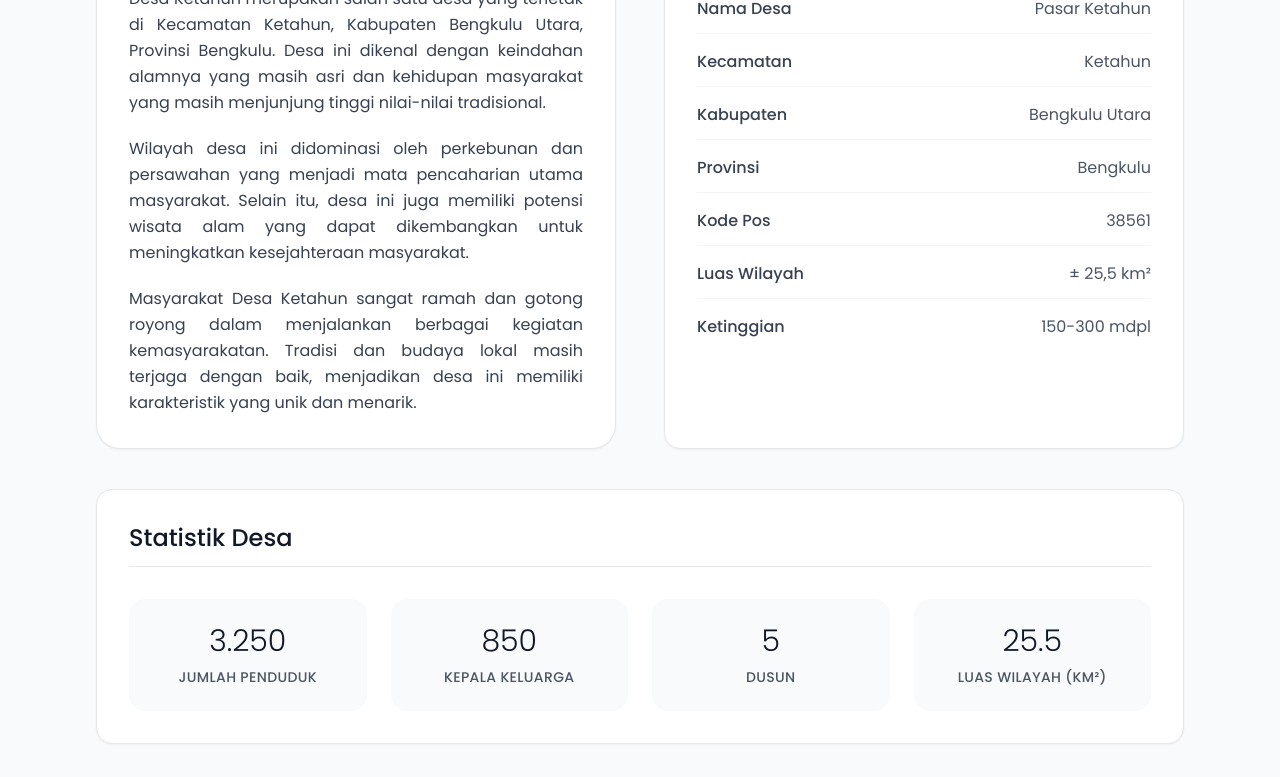
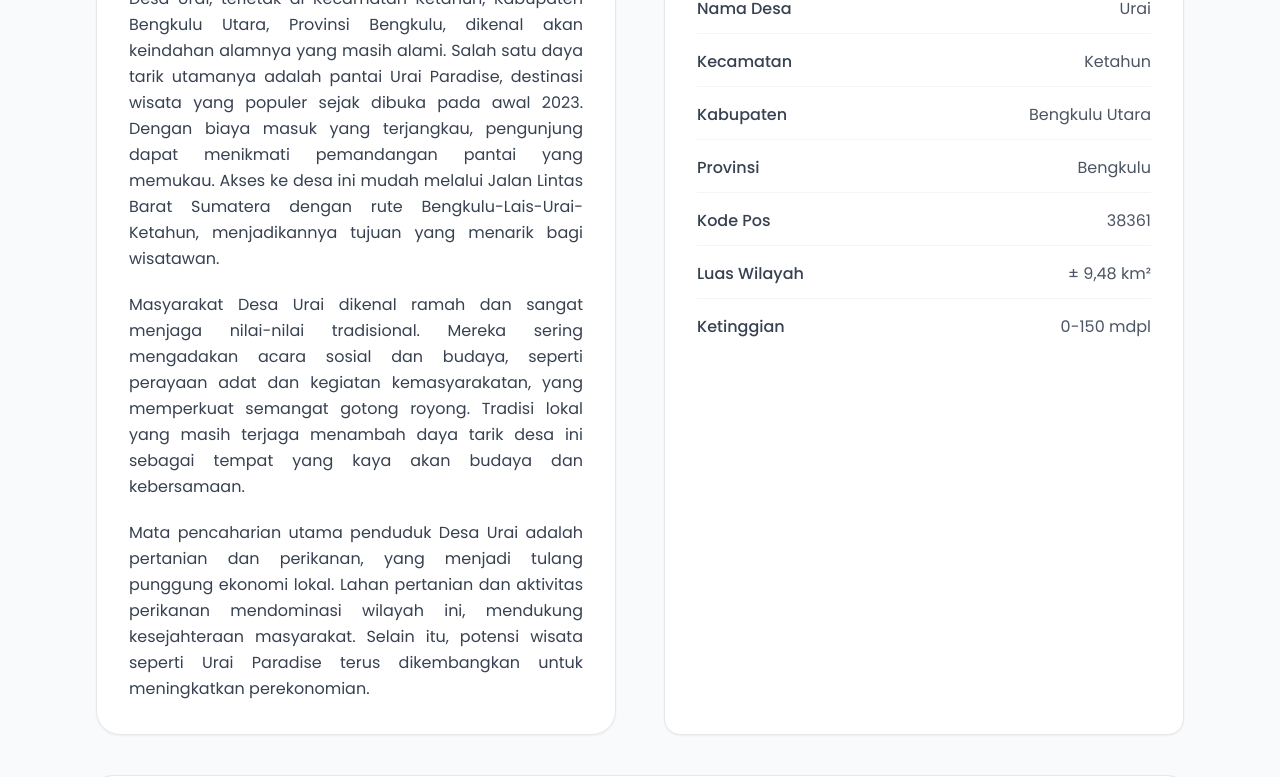
Before and after one commit to verlinof/web-besamo-ketahun, a Next.js app: page /tentang-desa/urai in a window 1280 px wide. Shown: the part 660-1437 px from the top of the page. Built offline with nearby package versions, Linux system fonts and the light colour scheme.

Commit message:
Feat: Tentang Desa

```diff
--- a/src/pages/tentang-desa/pasarketahun.js
+++ b/src/pages/tentang-desa/pasarketahun.js
@@ -13,13 +13,13 @@ export default function TentangDesa() {
     { label: "Provinsi", value: "Bengkulu" },
     { label: "Kode Pos", value: "38361" },
     { label: "Luas Wilayah", value: "± 34.50 km²" },
-    { label: "Ketinggian", value: "150 mdpl" },
+    { label: "Ketinggian", value: "0-150 mdpl" },
   ];
 
   const demographyData = [
     { label: "Jumlah Penduduk", value: "±3.190 jiwa" },
-    { label: "Jumlah KK", value: "±850 KK" },
-    { label: "Jumlah Dusun", value: "3 Dusun" },
+    { label: "Jumlah KK", value: "±1.172 KK" },
+    { label: "Jumlah Dusun", value: "4 Dusun" },
     {
       label: "Mata Pencaharian",
       value: "Petani, Pegawai, Nelayan, dan Pelaku Usaha",
@@ -28,8 +28,8 @@ export default function TentangDesa() {
 
   const statsData = [
     { number: "3.190", label: "Jumlah Penduduk" },
-    { number: "850", label: "Kepala Keluarga" },
-    { number: "3", label: "Dusun" },
+    { number: "1.172", label: "Kepala Keluarga" },
+    { number: "4", label: "Dusun" },
     { number: "34.50", label: "Luas Wilayah (km²)" },
   ];
 
@@ -62,25 +62,31 @@ export default function TentangDesa() {
                     </h2>
                     <div className="space-y-5 text-gray-700 leading-relaxed">
                       <p className="text-justify">
-                        Desa Ketahun merupakan salah satu desa yang terletak di
-                        Kecamatan Ketahun, Kabupaten Bengkulu Utara, Provinsi
-                        Bengkulu. Desa ini dikenal dengan keindahan alamnya yang
-                        masih asri dan kehidupan masyarakat yang masih
-                        menjunjung tinggi nilai-nilai tradisional.
+                        Desa Pasar Ketahun merupakan salah satu dari sekian
+                        banyak district di Kecamatan Ketahun,Kabupaten Bengkulu
+                        Utara, Provinsi. Desa ini terletak di pesisir pantai dan
+                        diapit oleh Sungai Ketahun yang bermuara langsung ke
+                        Samudera Hindia.
                       </p>
                       <p className="text-justify">
-                        Wilayah desa ini didominasi oleh perkebunan dan
-                        persawahan yang menjadi mata pencaharian utama
-                        masyarakat. Selain itu, desa ini juga memiliki potensi
-                        wisata alam yang dapat dikembangkan untuk meningkatkan
-                        kesejahteraan masyarakat.
+                        Sebagian besar wilayah desa ini dilintasi oleh jalur
+                        antar kabupaten dan provinsi yaitu Trans-Sumatra yang
+                        membentang hingga ratusan kilometer. Hal ini menjadikan
+                        Desa Pasar Ketahun tempat yang cukup strategis sebagai
+                        pusat aktivitas sosial-ekonomi masyarakat Ketahun.
+                        Selain itu, mata pencaharian utama masyarakat Desa Pasar
+                        Ketahun didominasi oleh pegawai, UMKM dan nelayan.
                       </p>
                       <p className="text-justify">
-                        Masyarakat Desa Ketahun sangat ramah dan gotong royong
-                        dalam menjalankan berbagai kegiatan kemasyarakatan.
-                        Tradisi dan budaya lokal masih terjaga dengan baik,
-                        menjadikan desa ini memiliki karakteristik yang unik dan
-                        menarik.
+                        Masyarakat Desa Pasar Ketahun dikenal sebagai pribadi
+                        yang ramah dan menjunjung tinggi nilai-nilai
+                        kekeluargaan. Suasana gotong royong masih sangat terasa,
+                        terutama dalam kegiatan-kegiatan komunal atau acara
+                        adat. Kehidupan beragama berjalan harmonis, dengan
+                        masjid dan mushola menjadi pusat kegiatan spiritual
+                        masyarakat. Meskipun modernisasi mulai menyentuh,
+                        tradisi dan kearifan lokal, namun tetap terjaga dengan
+                        menciptakan sebuah komunitas yang kuat dan guyub.
                       </p>
                     </div>
                   </div>
--- a/src/pages/tentang-desa/urai.js
+++ b/src/pages/tentang-desa/urai.js
@@ -7,27 +7,27 @@ export default function TentangDesa() {
   const [selectedTab, setSelectedTab] = useState("profil");
 
   const profileData = [
-    { label: "Nama Desa", value: "Pasar Ketahun" },
+    { label: "Nama Desa", value: "Urai" },
     { label: "Kecamatan", value: "Ketahun" },
     { label: "Kabupaten", value: "Bengkulu Utara" },
     { label: "Provinsi", value: "Bengkulu" },
-    { label: "Kode Pos", value: "38561" },
-    { label: "Luas Wilayah", value: "± 25,5 km²" },
-    { label: "Ketinggian", value: "150-300 mdpl" },
+    { label: "Kode Pos", value: "38361" },
+    { label: "Luas Wilayah", value: "± 9,48 km²" },
+    { label: "Ketinggian", value: "0-150 mdpl" },
   ];
 
   const demographyData = [
-    { label: "Jumlah Penduduk", value: "±3.250 jiwa" },
-    { label: "Jumlah KK", value: "±850 KK" },
-    { label: "Jumlah Dusun", value: "5 Dusun" },
-    { label: "Mata Pencaharian", value: "Petani, Pekebun" },
+    { label: "Jumlah Penduduk", value: "±1.696 jiwa" },
+    { label: "Jumlah Dusun", value: "3 Dusun" },
+    { label: "Jumlah KK", value: "658 KK" },
+    { label: "Mata Pencaharian", value: "Pertanian, Perkebunan, Perikanan" },
   ];
 
   const statsData = [
-    { number: "3.250", label: "Jumlah Penduduk" },
-    { number: "850", label: "Kepala Keluarga" },
-    { number: "5", label: "Dusun" },
-    { number: "25.5", label: "Luas Wilayah (km²)" },
+    { number: "1770", label: "Jumlah Penduduk" },
+    { number: "3", label: "Dusun" },
+    { number: "658", label: "Jumlah Kartu Keluarga" },
+    { number: "9.48", label: "Luas Wilayah (km²)" },
   ];
 
   const tabs = [
@@ -59,25 +59,34 @@ export default function TentangDesa() {
                     </h2>
                     <div className="space-y-5 text-gray-700 leading-relaxed">
                       <p className="text-justify">
-                        Desa Ketahun merupakan salah satu desa yang terletak di
-                        Kecamatan Ketahun, Kabupaten Bengkulu Utara, Provinsi
-                        Bengkulu. Desa ini dikenal dengan keindahan alamnya yang
-                        masih asri dan kehidupan masyarakat yang masih
-                        menjunjung tinggi nilai-nilai tradisional.
+                        Desa Urai, terletak di Kecamatan Ketahun, Kabupaten
+                        Bengkulu Utara, Provinsi Bengkulu, dikenal akan
+                        keindahan alamnya yang masih alami. Salah satu daya
+                        tarik utamanya adalah pantai Urai Paradise, destinasi
+                        wisata yang populer sejak dibuka pada awal 2023. Dengan
+                        biaya masuk yang terjangkau, pengunjung dapat menikmati
+                        pemandangan pantai yang memukau. Akses ke desa ini mudah
+                        melalui Jalan Lintas Barat Sumatera dengan rute
+                        Bengkulu-Lais-Urai-Ketahun, menjadikannya tujuan yang
+                        menarik bagi wisatawan.
                       </p>
                       <p className="text-justify">
-                        Wilayah desa ini didominasi oleh perkebunan dan
-                        persawahan yang menjadi mata pencaharian utama
-                        masyarakat. Selain itu, desa ini juga memiliki potensi
-                        wisata alam yang dapat dikembangkan untuk meningkatkan
-                        kesejahteraan masyarakat.
+                        Masyarakat Desa Urai dikenal ramah dan sangat menjaga
+                        nilai-nilai tradisional. Mereka sering mengadakan acara
+                        sosial dan budaya, seperti perayaan adat dan kegiatan
+                        kemasyarakatan, yang memperkuat semangat gotong royong.
+                        Tradisi lokal yang masih terjaga menambah daya tarik
+                        desa ini sebagai tempat yang kaya akan budaya dan
+                        kebersamaan.
                       </p>
                       <p className="text-justify">
-                        Masyarakat Desa Ketahun sangat ramah dan gotong royong
-                        dalam menjalankan berbagai kegiatan kemasyarakatan.
-                        Tradisi dan budaya lokal masih terjaga dengan baik,
-                        menjadikan desa ini memiliki karakteristik yang unik dan
-                        menarik.
+                        Mata pencaharian utama penduduk Desa Urai adalah
+                        pertanian dan perikanan, yang menjadi tulang punggung
+                        ekonomi lokal. Lahan pertanian dan aktivitas perikanan
+                        mendominasi wilayah ini, mendukung kesejahteraan
+                        masyarakat. Selain itu, potensi wisata seperti Urai
+                        Paradise terus dikembangkan untuk meningkatkan
+                        perekonomian.
                       </p>
                     </div>
                   </div>
```
